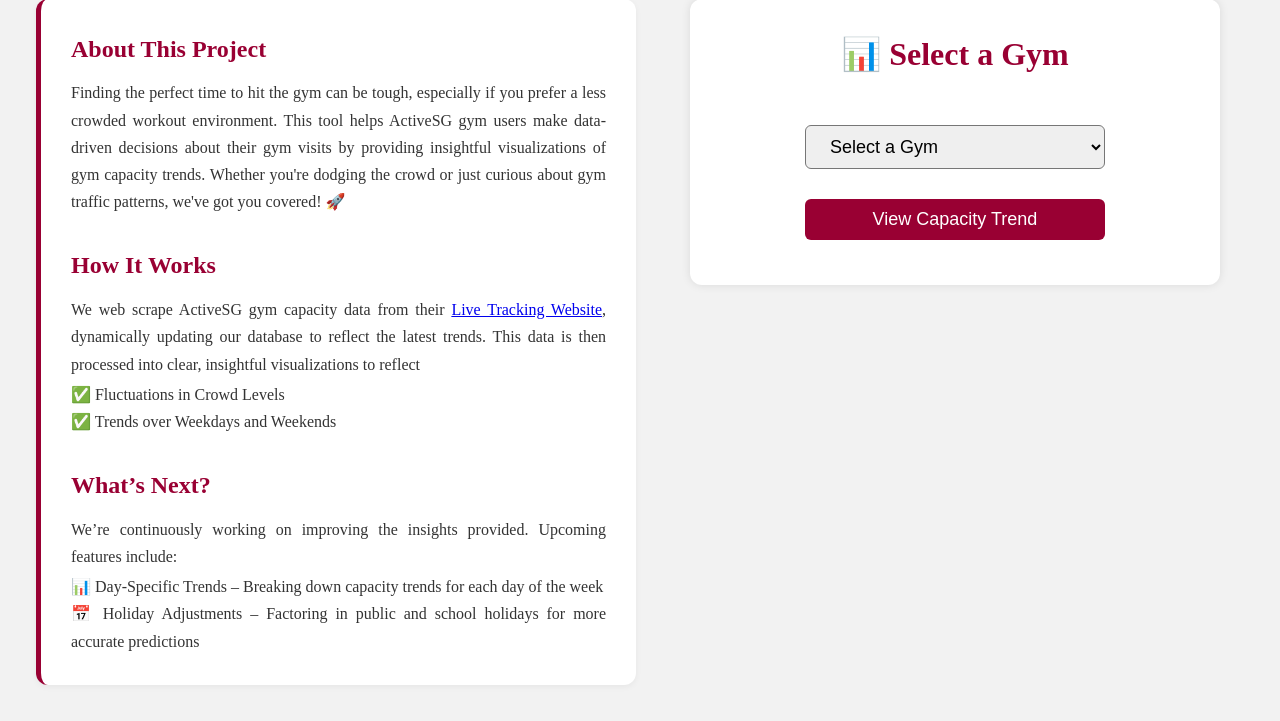
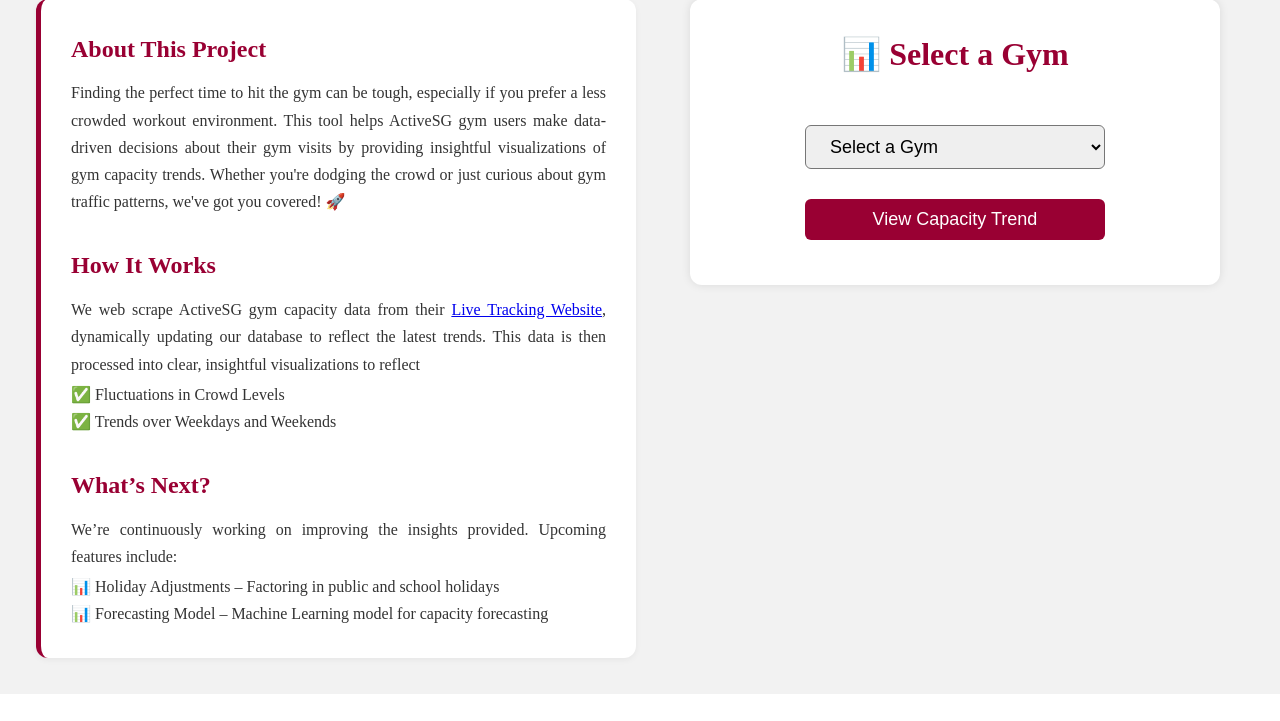
Before and after one commit to dillonchong01/ActiveSG-Gym-Capacity, a Flask app: page / in a window 1280 px wide. Shown: the part 155-876 px from the top of the page. After the commit the page ends 849 px from the top, so only its background shows below. Run offline with Flask 3, Linux system fonts and the light colour scheme.

Commit message:
Update homepage.html

```diff
--- a/templates/homepage.html
+++ b/templates/homepage.html
@@ -17,8 +17,8 @@
 
             <h2>What’s Next?</h2>
             <p>We’re continuously working on improving the insights provided. Upcoming features include:</p>
-            <p class="spaced">📊 Day-Specific Trends – Breaking down capacity trends for each day of the week</p>
-            <p>📅 Holiday Adjustments – Factoring in public and school holidays for more accurate predictions</p>
+            <p class="spaced">📊 Holiday Adjustments – Factoring in public and school holidays</p>
+            <p>📊 Forecasting Model – Machine Learning model for capacity forecasting</p>
         </div>
 
         <!-- Right side: Selector form -->
```
